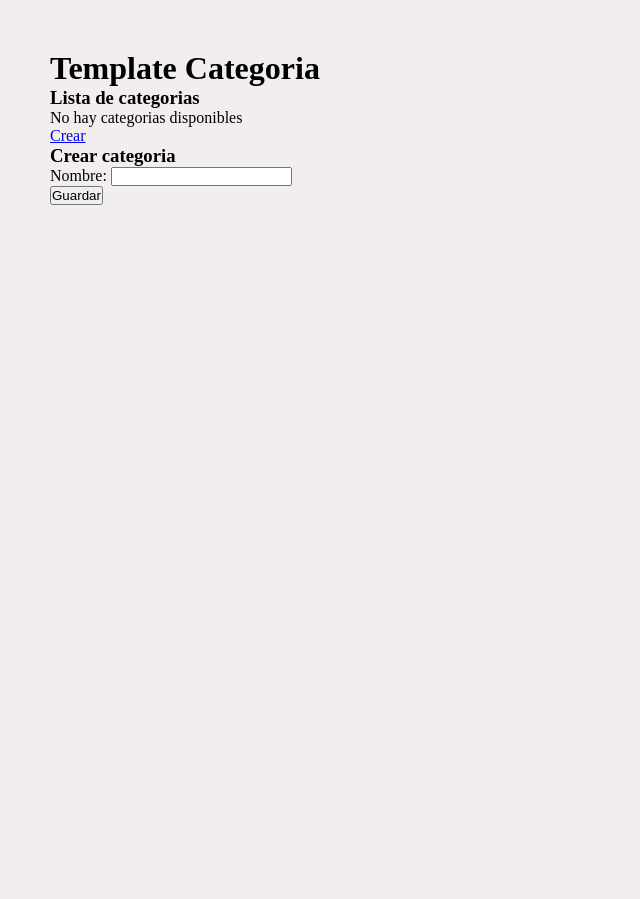
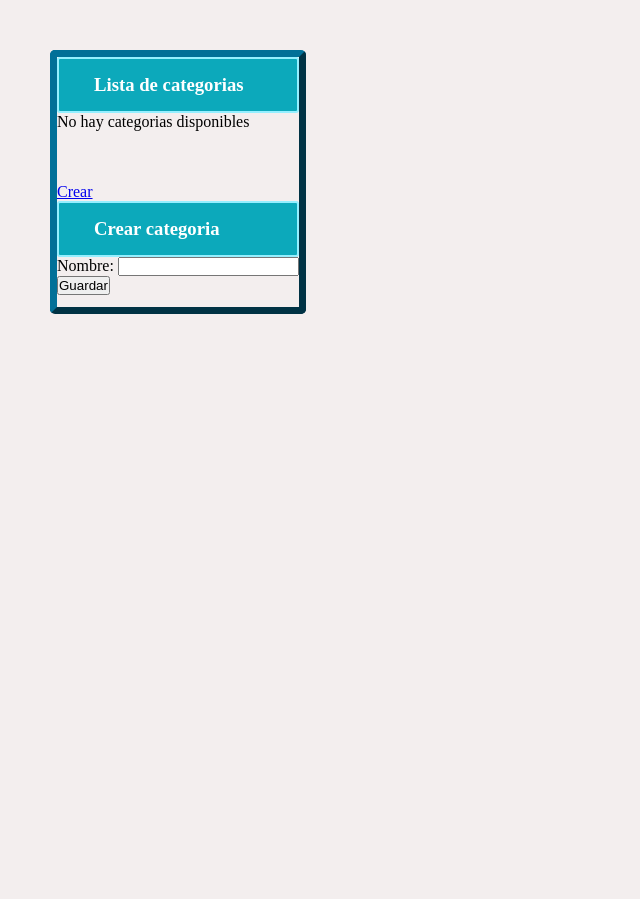
Before and after one commit to JarenML/sistema-biblioteca, a Django app: page /app1/categoria/ in a window 1280 px wide. Shown: the part 86-985 px from the top of the page, without its empty margins (0-640 px from the left). Run offline with Django 5.2, Linux system fonts and the light colour scheme; data that the repository does not hold is empty.

Commit message:
Diseño para la lista de categorias

```diff
--- a/app1/static/css/estilos.css
+++ b/app1/static/css/estilos.css
@@ -64,8 +64,7 @@ footer{
     color: azure;
 }
 
-/*Para el index*/
-
+/*Para el INDEX*/
 .home{
     text-align: center;
 
@@ -90,7 +89,7 @@ footer{
     max-width: 100%;
     width: 500px;
     border-radius: 10px;
-    box-shadow: 10px 10px 15px rgb(47, 51, 105);;
+    box-shadow: 10px 10px 15px rgbA(47, 51, 105);;
     margin: 50px 0 40px;
     transition: transform .7s ease, box-shadow 0.5s ease;
 }
@@ -103,3 +102,62 @@ footer{
 .home p{
     font-size: 18px;
 }
+
+
+/* Para el template de CATEGORIAS*/
+.categoria #caja-lista{
+    display: inline-block;
+    border: 7px outset rgb(1, 112, 152);
+    overflow-y: scroll;
+    height: 250px;
+    border-radius: 5px;
+}
+
+.categoria #caja-lista h3{
+    color: rgb(255, 255, 255);
+    position: sticky;
+    top: 0;
+    left: 0;
+    background-color: rgb(12, 169, 187);
+    padding: 15px 35px;
+    border-radius: 3px;
+    border: 2px solid rgb(149, 239, 255);
+}
+
+.categoria #caja-lista #lista{
+    height: 70px;
+}
+
+.categoria #caja-lista ul{
+    list-style-type: none;
+    background: linear-gradient(to bottom, rgb(197, 249, 255) 0%, rgb(177, 227, 232) 50%, rgb(197, 249, 255) 80%);
+}
+.categoria #caja-lista ul li{
+    padding: 20px 0;
+
+}
+
+.categoria #caja-lista ul li a{
+    color: rgb(1, 45, 84);
+    text-decoration: none;
+}
+
+/* Scroll para listado de categoria*/
+.categoria #caja-lista::-webkit-scrollbar {
+    width: 14px;
+}
+
+.categoria #caja-lista::-webkit-scrollbar-track {
+    background: #04a3ff0a;
+    border-radius: 5px;
+
+}
+
+.categoria #caja-lista::-webkit-scrollbar-thumb {
+    background: rgb(99, 133, 139);
+    border-radius: 5px;
+}
+
+.categoria #caja-lista::-webkit-scrollbar-thumb:active {
+    background: rgb(144, 183, 189);
+}
--- a/app1/templates/categoria.html
+++ b/app1/templates/categoria.html
@@ -4,9 +4,10 @@
 {% block title %}Categoria{% endblock %}
 
 {% block content %}
-    <div id="categoria">
-        <h1>Template Categoria</h1>
+    <div class="categoria">
+        <div id="caja-lista">
             <h3>Lista de categorias</h3>
+            <div id="lista">
                 {% if categorias %}
                 <ul>
                     {% for cat in categorias %}
@@ -16,10 +17,13 @@
                         </li>
                     {% endfor %}
                 </ul>
+            </div>
                 {% else %}
                 <p>No hay categorias disponibles</p>
                 {% endif %}
+        </div>
 
+        <div class="formulario">
             <a href="{% url "categoria" %}">Crear</a>
             <h3>{% if form.instance.pk %}Editar categoria{% else %}Crear categoria{% endif %}</h3>
             <form action="" method="POST">
@@ -29,4 +33,6 @@
             </form>
         </div>
 
+    </div>
+
 {% endblock %}
```
Lines whose indentation alone changed are shown as unchanged.
